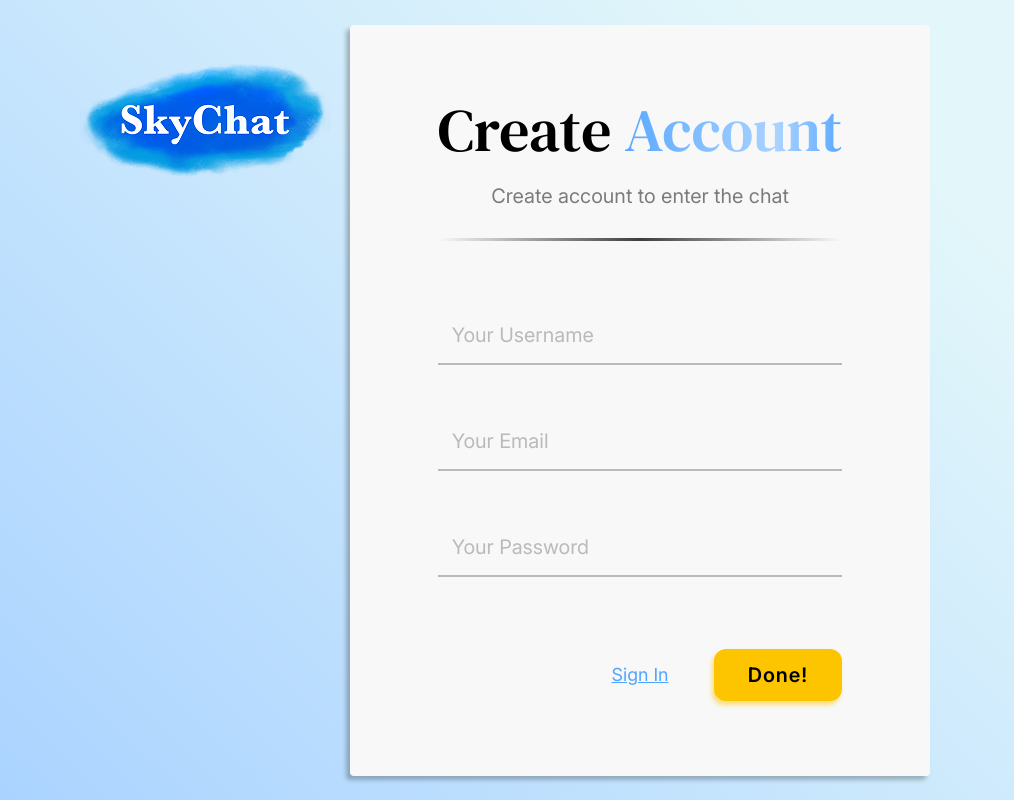
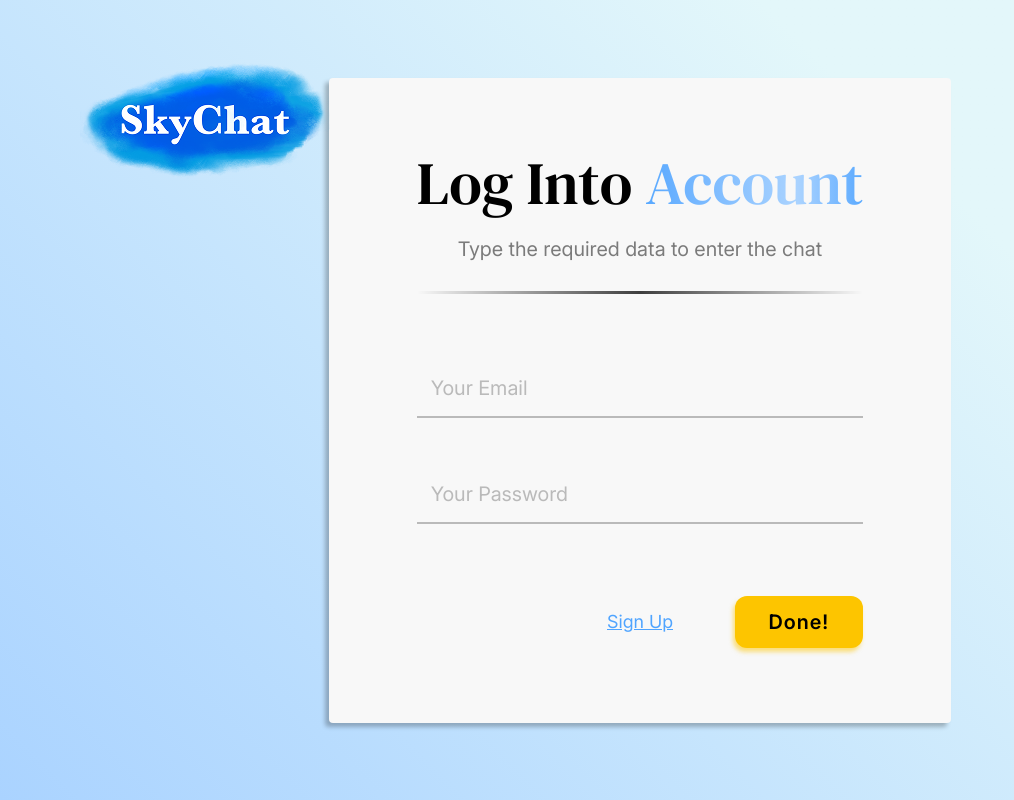
Before and after one commit to AleksandrRise/SkyChat, a React (Vite) app in the folder SkyChat/: page /auth in a window 1280 px wide. Shown: the whole page, without its empty margins (0-1014 px from the left). Built offline with nearby package versions, Linux system fonts and the light colour scheme.

Commit message:
Made login page appear first

```diff
--- a/SkyChat/src/AppAuth.tsx
+++ b/SkyChat/src/AppAuth.tsx
@@ -6,7 +6,7 @@ import { useState } from "react";
 export default function AppAuth() {
 
     // States.
-    const [isSignUp, setIsSignUp] = useState(true);
+    const [isSignUp, setIsSignUp] = useState(false);
 
     // Classes variables.
     const mainClasses = `relative h-screen w-full flex justify-center items-center
```
